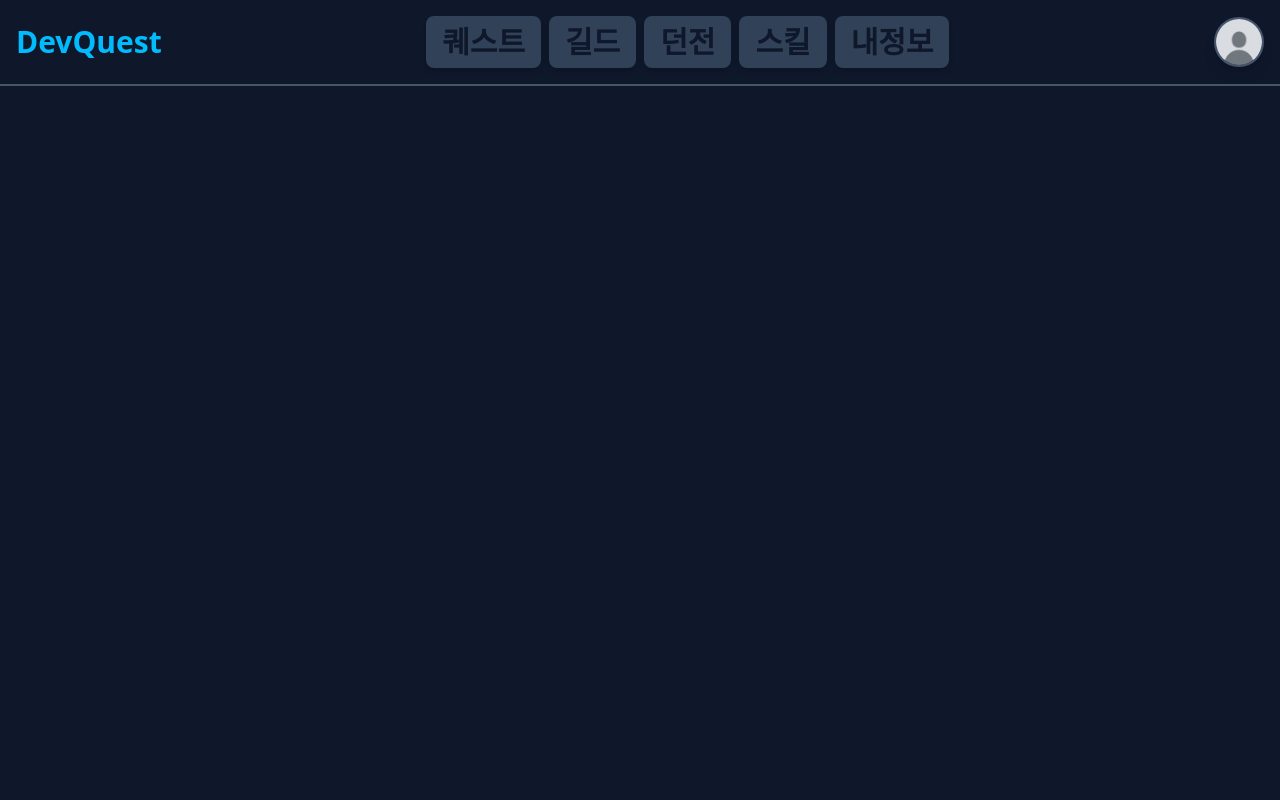
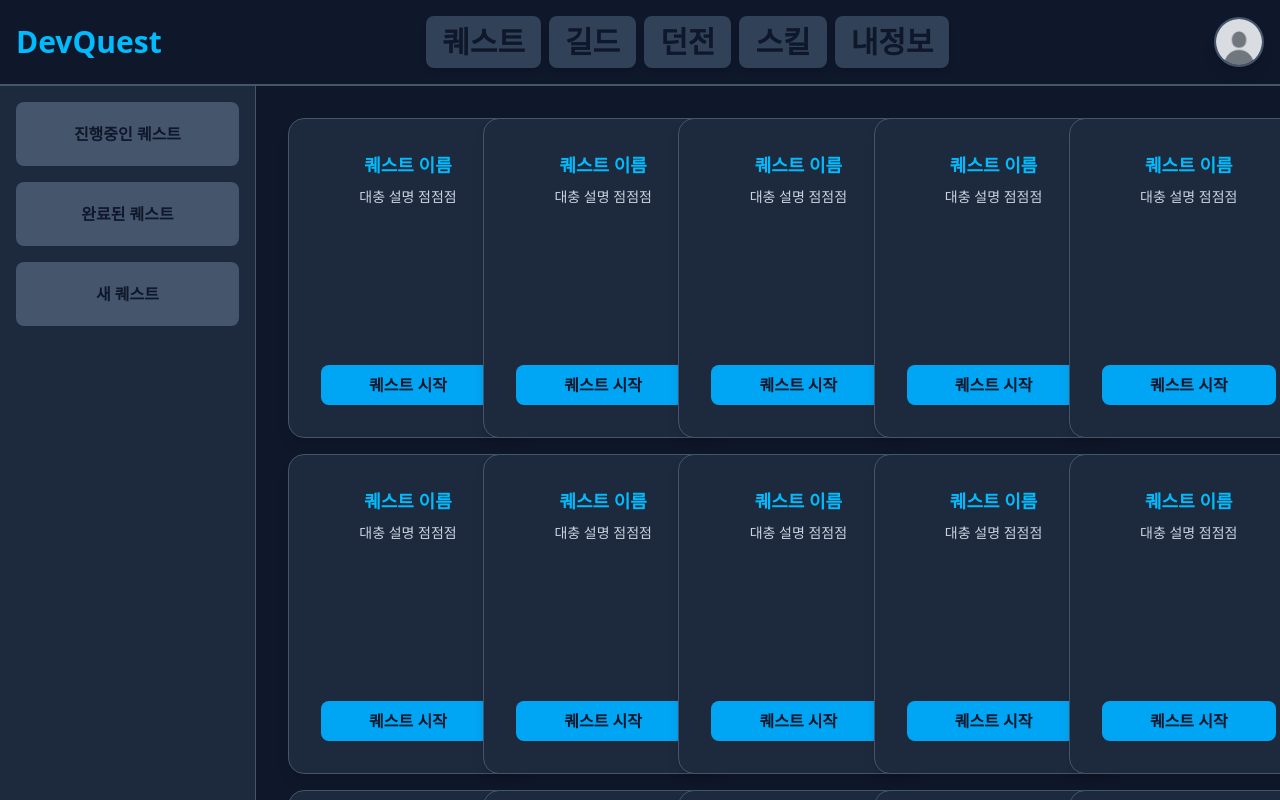
Before and after one commit to asa9874/DevQuest-frontend, a React (Vite) app: page /quest in a window 1280 px wide. Shown: the top 800 px of the page. Built offline with nearby package versions, Linux system fonts and the light colour scheme.

Commit message:
Feat: Quest Page 레이아웃 구성

```diff
--- /dev/null
+++ b/src/components/base/Sidebar.tsx
@@ -0,0 +1,38 @@
+import React, { type ReactNode } from "react";
+import Button from "./Button";
+
+interface SidebarProps {
+  children: ReactNode;
+  className?: string;
+}
+
+const Sidebar: React.FC<SidebarProps> = ({ children, className = "" }) => {
+  return (
+    <div className="w-full h-screen flex bg-slate-900">
+      <div className="w-64 h-full bg-slate-800 border-r border-slate-600 flex flex-col gap-4 p-4">
+        <Button
+          className="w-full h-16"
+          color="bg-slate-600 hover:bg-slate-500"
+          label="진행중인 퀘스트"
+        />
+        <Button
+          className="w-full h-16"
+          color="bg-slate-600 hover:bg-slate-500"
+          label="완료된 퀘스트"
+        />
+        <Button
+          className="w-full h-16"
+          color="bg-slate-600 hover:bg-slate-500"
+          label="새 퀘스트"
+        />
+      </div>
+      <div
+        className={`flex-1 overflow-y-auto p-8 ${className}`}
+      >
+        {children}
+      </div>
+    </div>
+  );
+};
+
+export default Sidebar;
--- a/src/main.tsx
+++ b/src/main.tsx
@@ -1,8 +1,12 @@
 import { createRoot } from 'react-dom/client';
 import { Route, BrowserRouter as Router, Routes } from 'react-router-dom';
 import Layout from './components/layout/Layout';
+import Dungeon from './pages/Dungeon';
+import Guild from './pages/Guild';
 import Home from './pages/Home';
 import Login from './pages/Login';
+import MyInfo from './pages/MyInfo';
+import Quest from './pages/Quest';
 import Register from './pages/Register';
 import './styles/index.css';
 
@@ -13,6 +17,10 @@ createRoot(document.getElementById('root')!).render(
       <Routes>
         <Route element={<Layout />}>
           <Route path="/" element={<Home />} />
+          <Route path="/quest" element={<Quest />} />
+          <Route path="/guild" element={<Guild />} />
+          <Route path="/dungeon" element={<Dungeon />} />
+          <Route path="/myinfo" element={<MyInfo />} />
           <Route path="*" element={<Home />} />
         </Route>
         <Route element={<Layout showHeaderFooter={false} />}>
--- a/src/pages/Home.tsx
+++ b/src/pages/Home.tsx
@@ -1,7 +1,8 @@
+
 function Home() {
     return (
-        <div>
-        </div>
+        <>
+        </>
     )
 }
 export default Home;
--- a/src/pages/Quest.tsx
+++ b/src/pages/Quest.tsx
@@ -1,7 +1,23 @@
-function Quest(){
-    return(
-        <>
-        </>
+import Card from "../components/base/Card";
+import Sidebar from "../components/base/Sidebar";
+
+function Quest() {
+    return (
+        <Sidebar className="grid grid-cols-1 sm:grid-cols-2 md:grid-cols-3 lg:grid-cols-4 xl:grid-cols-5 gap-4 p-4">
+            {[...Array(50)].map((_, index) => (
+                <Card key={index} className="w-60 h-80 flex flex-col justify-between">
+                    <div>
+                        <h3 className="text-lg font-semibold text-sky-400 text-center">퀘스트 이름</h3>
+                        <p className="text-sm text-slate-300 mt-2 text-center">
+                            대충 설명 점점점
+                        </p>
+                    </div>
+                    <button className="mt-4 w-full bg-sky-500 hover:bg-sky-400 text-slate-900 font-semibold py-2 rounded-lg ">
+                        퀘스트 시작
+                    </button>
+                </Card>
+            ))}
+        </Sidebar>
     );
 }
 export default Quest;
```
